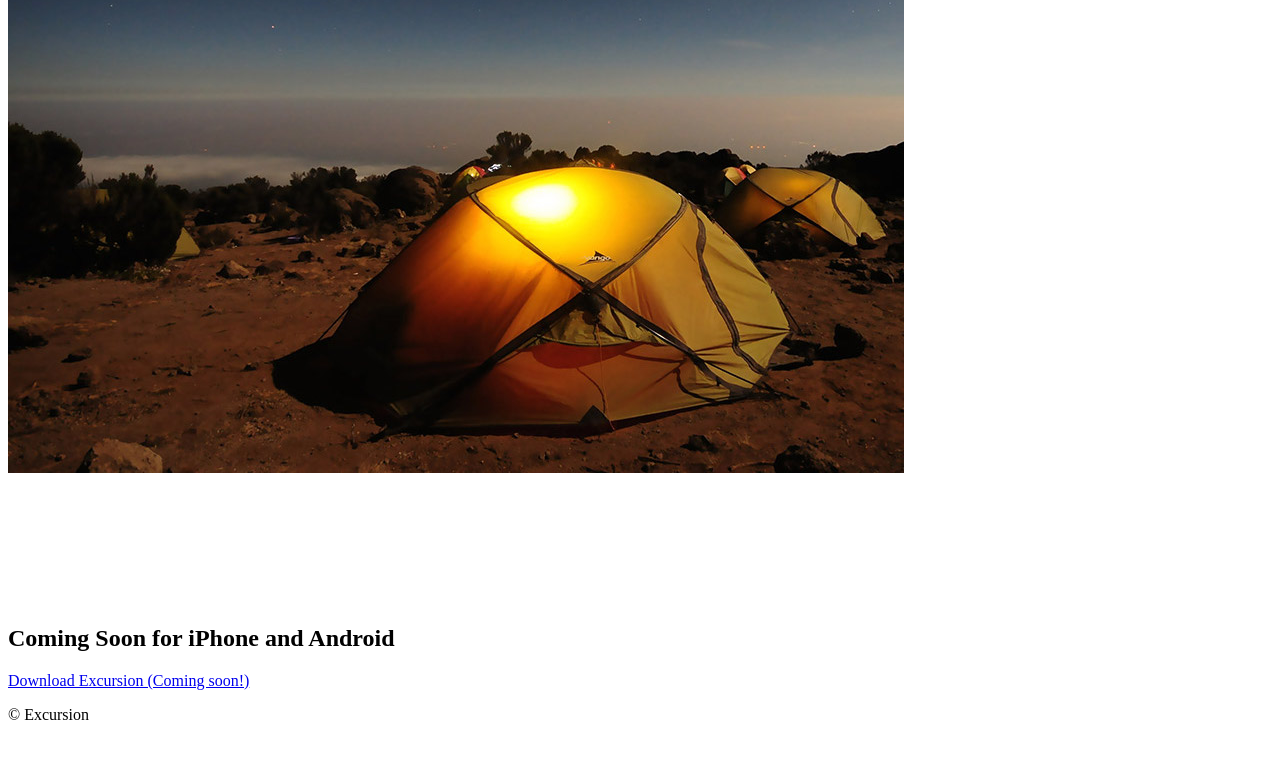
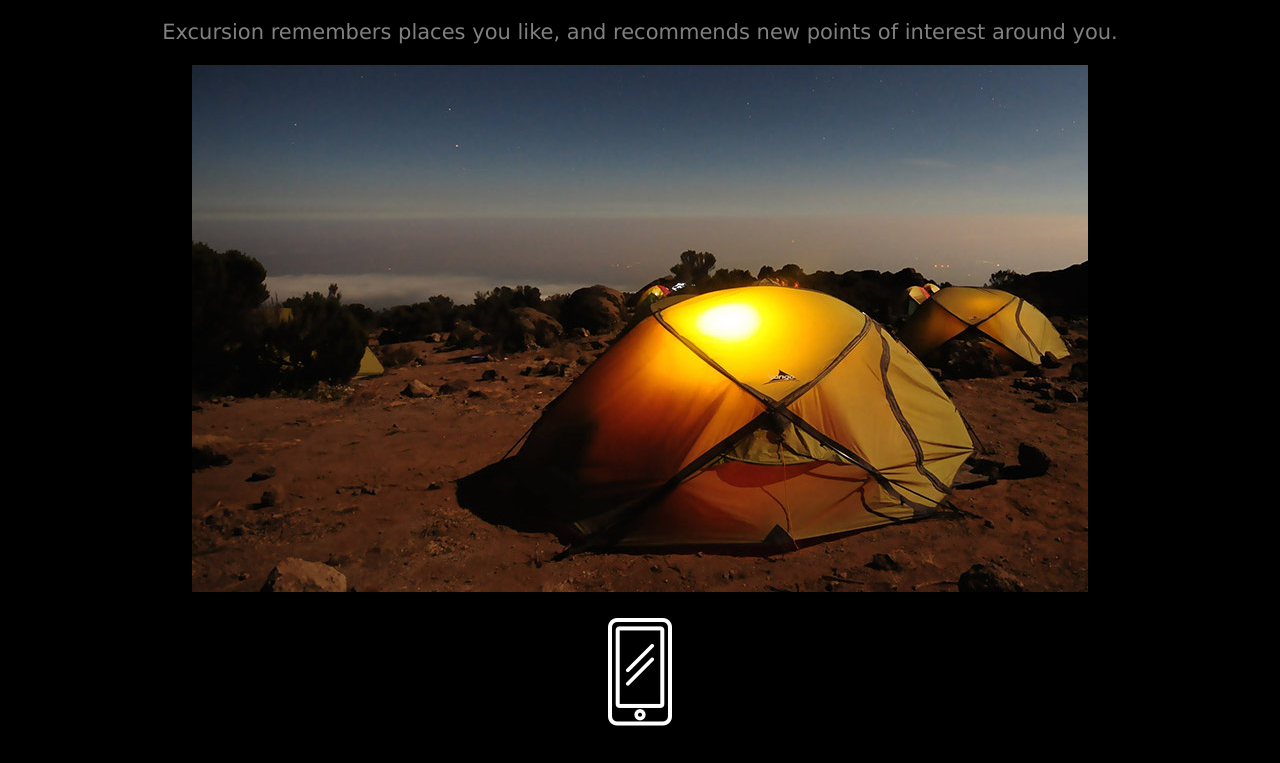
Before and after one commit to ChristopherHartEsq/excursion, a plain HTML site: page index.html in a window 1280 px wide. Shown: the part 423-1186 px from the top of the page. Before the commit the page ends 1163 px from the top, so only its background shows below. Drawn offline with Linux system fonts and the light colour scheme; the site is published under a folder, as on GitHub Pages, so addresses that start at the root find nothing.

Commit message:
really fixed CSS

```diff
--- a/index.html
+++ b/index.html
@@ -2,7 +2,7 @@
 <html>
 <head>
 	<title>Excursion</title>
-	<link rel="stylesheet" type="text/css" href="/resources/css/style.css">
+	<link rel="stylesheet" type="text/css" href="resources/css/style.css">
 </head>
 <body>
     <!-- "Main section" -->
```
